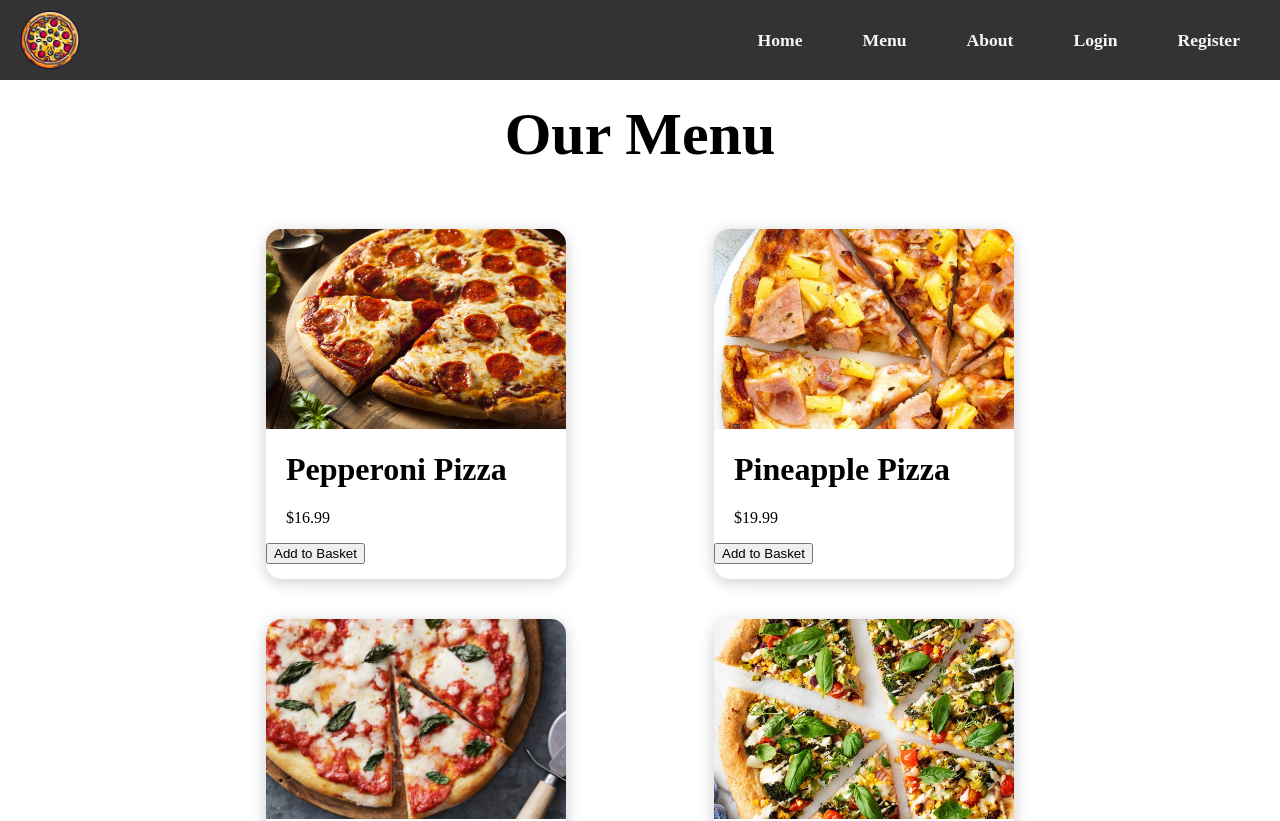
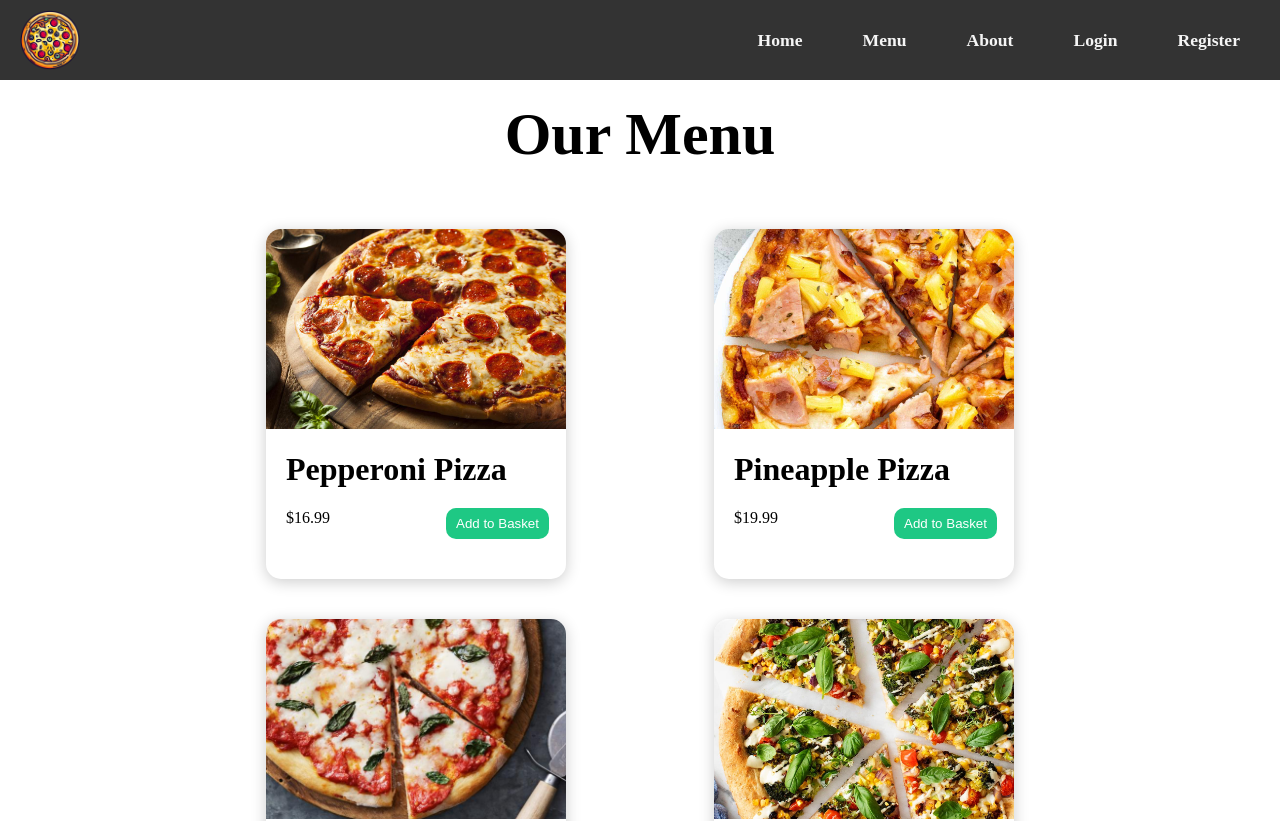
Before and after one commit to RosenGeorgievvv/SliceHeaven, a React (Vite) app: page /menu in a window 1280 px wide. Shown: the top 821 px of the page. Built offline with nearby package versions, Linux system fonts and the light colour scheme; no server answers.

Commit message:
styles update

```diff
--- a/src/components/Items.jsx
+++ b/src/components/Items.jsx
@@ -1,4 +1,5 @@
 import React from 'react'
+import '../styles/Items.css';
 
 //receive properties from Menu.jsx
 const Items = ({image, name, price, onAddToBasket }) => {
--- /dev/null
+++ b/src/styles/Items.css
@@ -0,0 +1,16 @@
+.addToBasketButton {
+    display: flex;
+    padding: 8px 10px;
+    background-color: rgb(30, 200, 132);
+    color: white;
+    border: none;
+    border-radius:10px;
+    cursor: pointer;
+    transition: background-color 0.5s ease;
+    margin-left: 180px;
+    margin-top: -35px;
+  }
+
+  .addToBasketButton:hover {
+    background-color: rgb(25, 167, 110);
+  }
```
